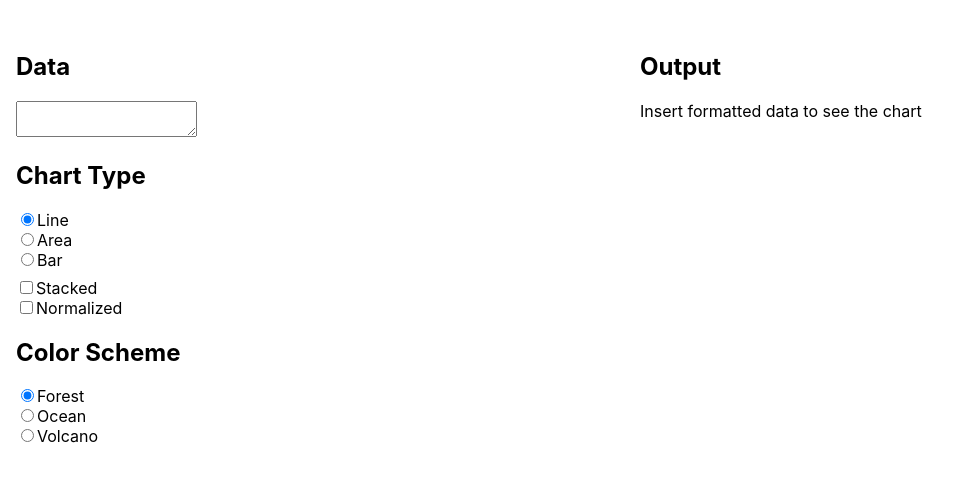
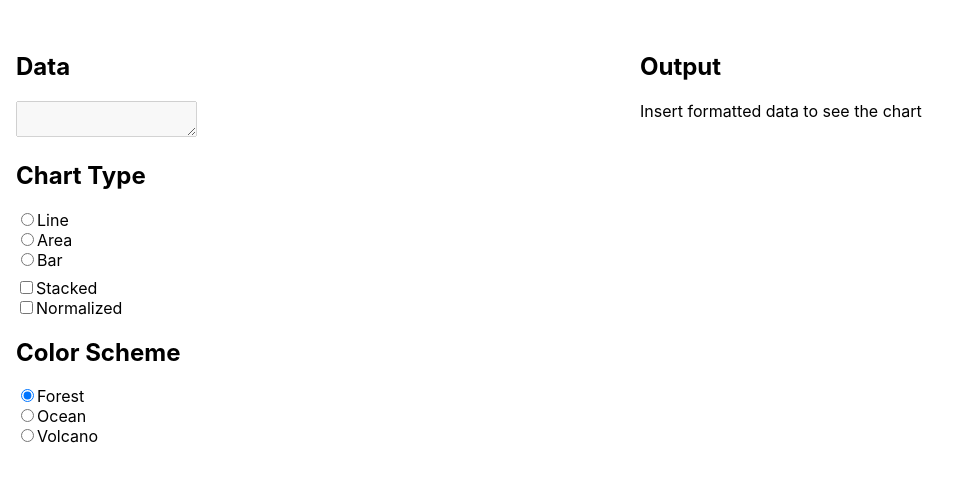
Before and after one commit to Destiner/charter, a Vue app: page / in a window 1280 px wide. Shown: the top 482 px of the page, without its empty margins (0-969 px from the left). Built offline with nearby package versions, Linux system fonts and the light colour scheme.

Commit message:
Don't allow to change chart type

```diff
--- a/src/pages/Main.vue
+++ b/src/pages/Main.vue
@@ -6,6 +6,7 @@
 				<textarea
 					v-model="dataText"
 					type="text"
+					:disabled="!type"
 				/>
 				<div v-if="data">
 					{{ data.ids.length }} datasets, {{ data.values.length }} rows
@@ -20,6 +21,7 @@
 							type="radio"
 							name="type"
 							value="line"
+							:disabled="!!type"
 						>
 						<label for="line">Line</label>
 					</div>
@@ -29,6 +31,7 @@
 							type="radio"
 							name="type"
 							value="area"
+							:disabled="!!type"
 						>
 						<label for="area">Area</label>
 					</div>
@@ -38,6 +41,7 @@
 							type="radio"
 							name="type"
 							value="bar"
+							:disabled="!!type"
 						>
 						<label for="bar">Bar</label>
 					</div>
@@ -124,7 +128,7 @@ export default defineComponent({
 		const dataText = ref('');
 		const data = computed(() => parseCSV(dataText.value));
 
-		const type = ref('line');
+		const type = ref('');
 		const isStacked = ref(false);
 		const isNormalized = ref(false);
 
```
